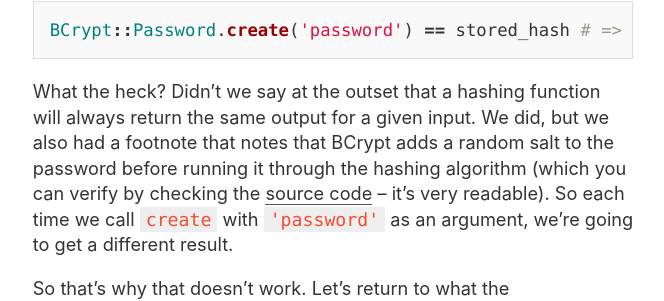
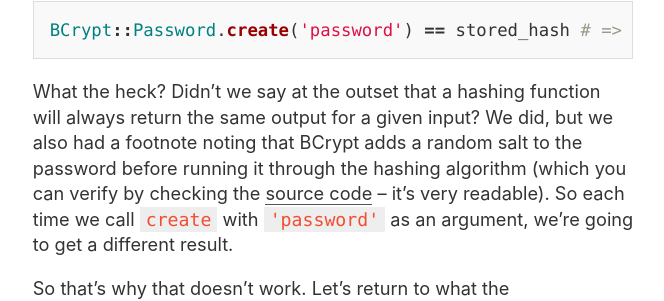
Before and after one commit to icevans/icevans.github.io, a Jekyll site: the page built from _posts/2018-08-15-bcrypt.md, in a window 1280 px wide and 1400 px high, scrolled down 1571 px. Shown: the part 180-481 px from the top of the window, without its empty margins (307-971 px from the left). Built offline with Jekyll 4.4.1, drawn with Linux system fonts in a browser that asks for light colours; some of the changed text lies outside the part shown.

Commit message:
Make two more small text edits

````diff
--- a/_posts/2018-08-15-bcrypt.md
+++ b/_posts/2018-08-15-bcrypt.md
@@ -43,7 +43,7 @@
 BCrypt::Password.create('password') == stored_hash # => false
 ```
 
-What the heck? Didn't we say at the outset that a hashing function will always return the same output for a given input. We did, but we also had a footnote that notes that BCrypt adds a random salt to the password before running it through the hashing algorithm (which you can verify by checking the [source code](https://github.com/codahale/bcrypt-ruby/blob/master/lib/bcrypt/password.rb) -- it's very readable). So each time we call `create` with `'password'` as an argument, we're going to get a different result.
+What the heck? Didn't we say at the outset that a hashing function will always return the same output for a given input? We did, but we also had a footnote noting that BCrypt adds a random salt to the password before running it through the hashing algorithm (which you can verify by checking the [source code](https://github.com/codahale/bcrypt-ruby/blob/master/lib/bcrypt/password.rb) -- it's very readable). So each time we call `create` with `'password'` as an argument, we're going to get a different result.
 
 So that's why that doesn't work. Let's return to what the documentation tells us to do. We can get our feet wet by trying the left-hand side of that equality in irb:
 
````
Also changed, not shown: other parts of _posts/2018-08-15-bcrypt.md (+1 -1 lines).
